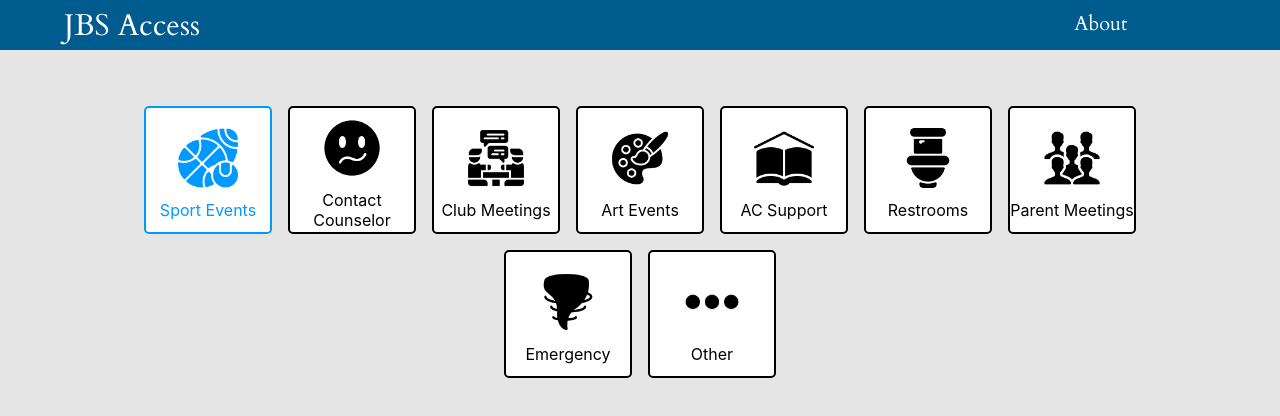
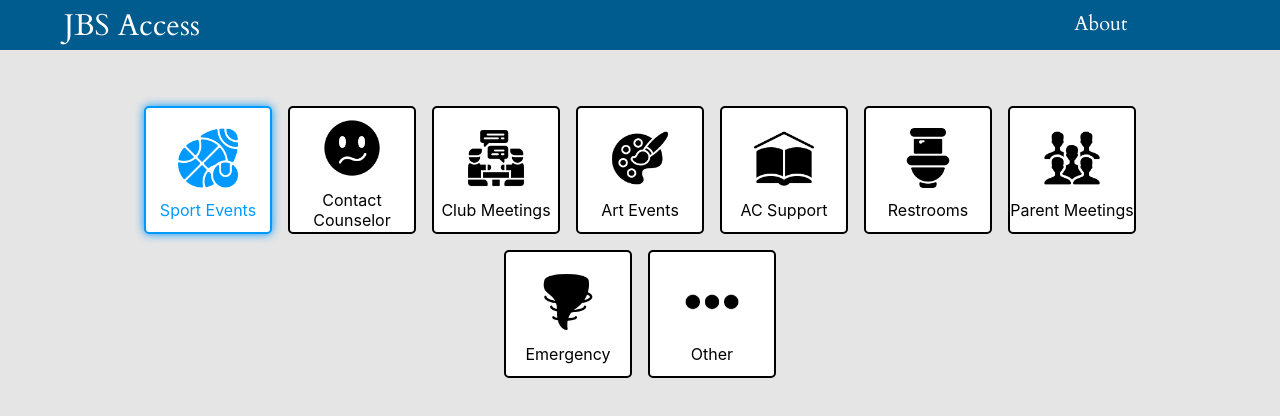
Before and after one commit to eli-front/JBS-Access, a Next.js app: page / in a window 1280 px wide. In both pictures the pointer is over the element "Sport Events". Shown: the top 416 px of the page. Built offline with nearby package versions, Linux system fonts and the light colour scheme.

Commit message:
icon card shadows

```diff
--- a/styles/Home.module.css
+++ b/styles/Home.module.css
@@ -18,11 +18,13 @@
   margin: 0.5em;
   border: 2px solid black;
   cursor: pointer;
+  transition: box-shadow 0.2s ease-in-out;
 }
 
 .icon_card:hover {
   border: 2px solid #0099ff;
   color: #0099ff;
+  box-shadow: 0px 0px 10px #0099ff;
 }
 
 .icon_card:hover img {
```
